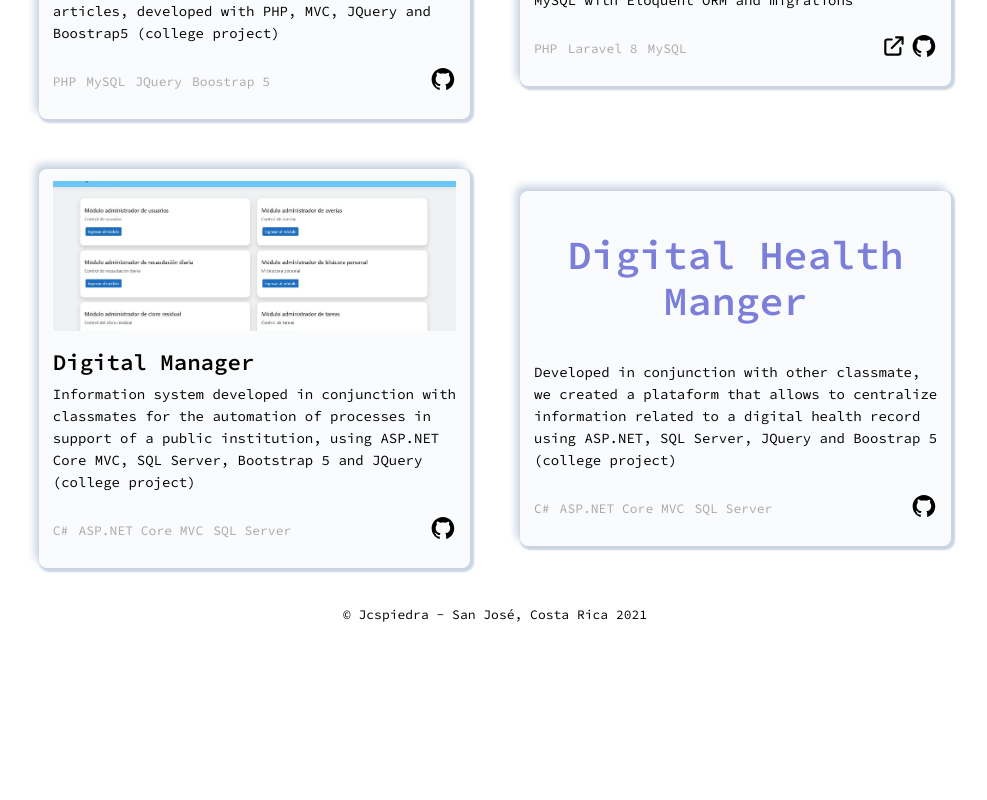
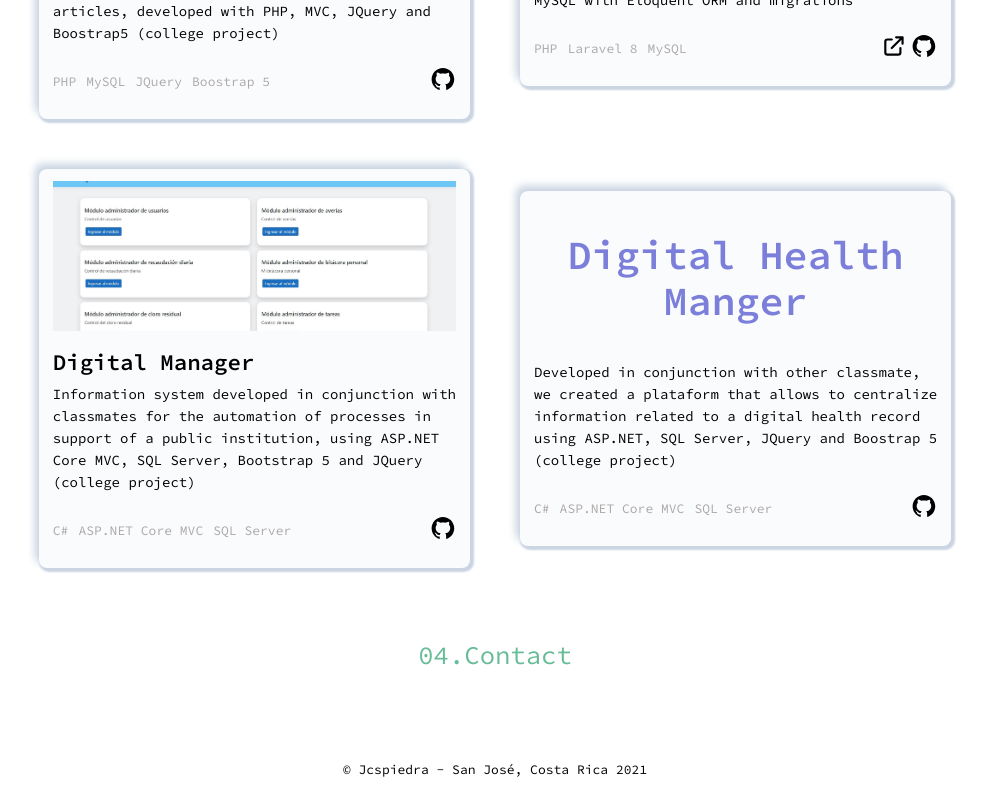
Before and after one commit to spiedra/my-portfolio-website, a Next.js app: page / in a window 1280 px wide. Shown: the part 2746-3546 px from the top of the page, without its empty margins (145-1132 px from the left). Before the commit the page ends 3391 px from the top, so only its background shows below. Built offline with nearby package versions, Linux system fonts and the light colour scheme.

Commit message:
feat: add basic structure of contact section

```diff
--- /dev/null
+++ b/src/components/ContactSection.js
@@ -0,0 +1,34 @@
+import React from "react";
+import styled from "styled-components";
+
+const Container = styled.section`
+  ${(props) => props.theme.mixins.flexCenter}
+  flex-direction: column;
+  max-width: 90%;
+  padding-top: 1.5rem;
+
+  @media ${(props) => props.theme.bp.tablet} {
+    margin-bottom: 2rem;
+  }
+`;
+
+const Title = styled.h1`
+  color: var(--silver-tree);
+  font-size: 1.6rem;
+`;
+
+const Description = styled.p``;
+
+const ContactMeBtn = styled.a``;
+
+const ContactSection = () => {
+  return (
+    <Container id="contact">
+      <Title>04.Contact</Title>
+      <Description></Description>
+      <ContactMeBtn></ContactMeBtn>
+    </Container>
+  );
+};
+
+export default ContactSection;
--- a/src/components/ProjectSection.js
+++ b/src/components/ProjectSection.js
@@ -10,7 +10,7 @@ const projectsElements = [
   {
     name: "This Portfolio",
     description:
-      "Developed in the react Nextjs framework using Styled-components with icons from DevIcon and react-icons",
+      "Developed using the react Nextjs framework using Styled-components with icons from DevIcon and react-icons",
     repoLink: "https://github.com/spiedra/my-portfolio-website",
     technologies: [
       { techName: "React" },
--- a/src/pages/index.js
+++ b/src/pages/index.js
@@ -1,4 +1,5 @@
 import AboutSection from "../components/AboutSection";
+import ContactSection from "../components/ContactSection";
 import EmailBox from "../components/EmailBox";
 import LandingSection from "../components/LandingSection";
 import ProjectSection from "../components/ProjectSection";
@@ -13,7 +14,8 @@ export default function Home() {
       <LandingSection />
       <AboutSection />
       <SkillsSection />
-      <ProjectSection/>
+      <ProjectSection />
+      <ContactSection />
     </>
   );
 }
```
